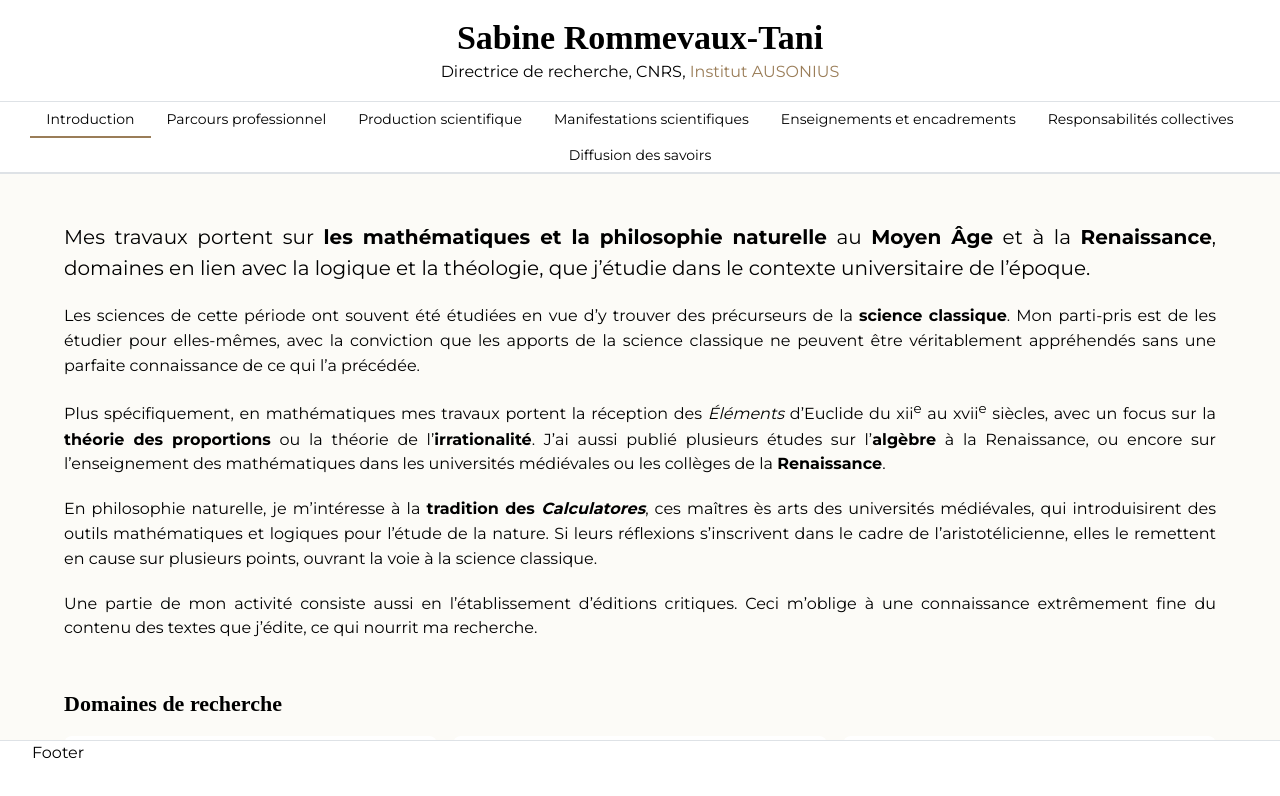
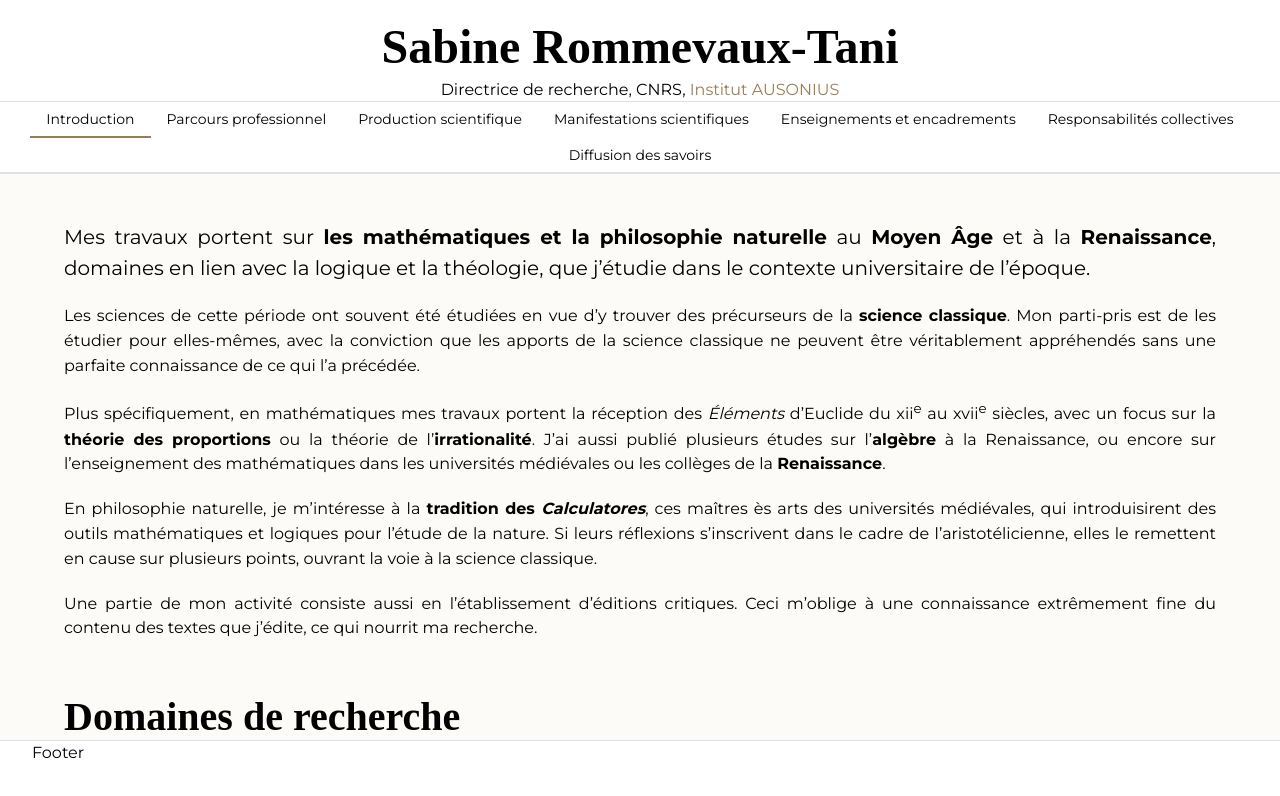
Before and after one commit to 0N0K0/sabine-rommevaux-tani, a React (Vite) app: page / in a window 1280 px wide. Shown: the top 796 px of the page. Built offline with nearby package versions, Linux system fonts and the light colour scheme; a web font is replaced by a local one.

Commit message:
fontSizes

```diff
--- a/src/content/MainContent.tsx
+++ b/src/content/MainContent.tsx
@@ -74,7 +74,9 @@ export function MainContent() {
             <p>Chargement...</p>
           ) : (
             <>
-              <Title order={2}>{file.title}</Title>
+              <Title order={2} style={{ textAlign: 'center' }}>
+                {file.title}
+              </Title>
               <PanelContent data={data} displayDates={file.displayDates} />
             </>
           )}
--- a/src/theme/theme.ts
+++ b/src/theme/theme.ts
@@ -48,5 +48,25 @@ export const theme = createTheme({
 
   headings: {
     fontFamily: 'Cormorant Unicase, serif',
+    sizes: {
+      h1: {
+        fontSize: '3rem',
+      },
+      h2: {
+        fontSize: '3rem',
+      },
+      h3: {
+        fontSize: '2.5rem',
+      },
+      h4: {
+        fontSize: '2rem',
+      },
+      h5: {
+        fontSize: '1.5rem',
+      },
+      h6: {
+        fontSize: '1.25rem',
+      },
+    },
   },
 });
```
